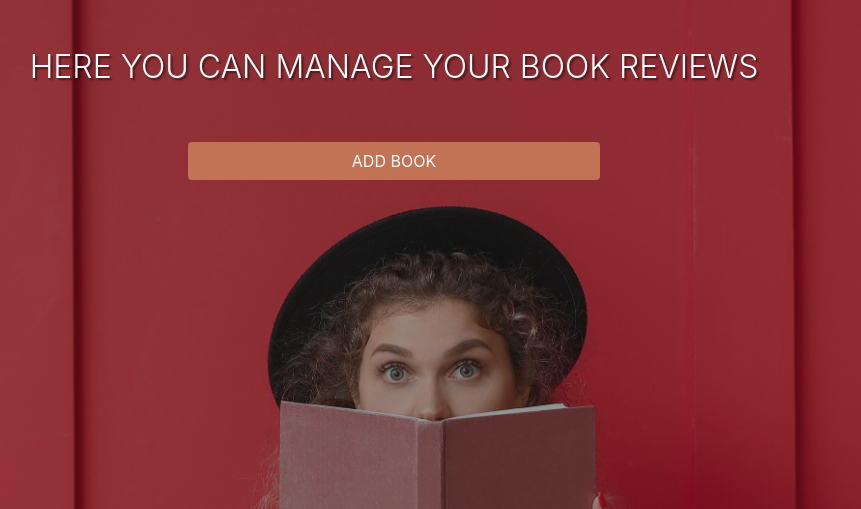
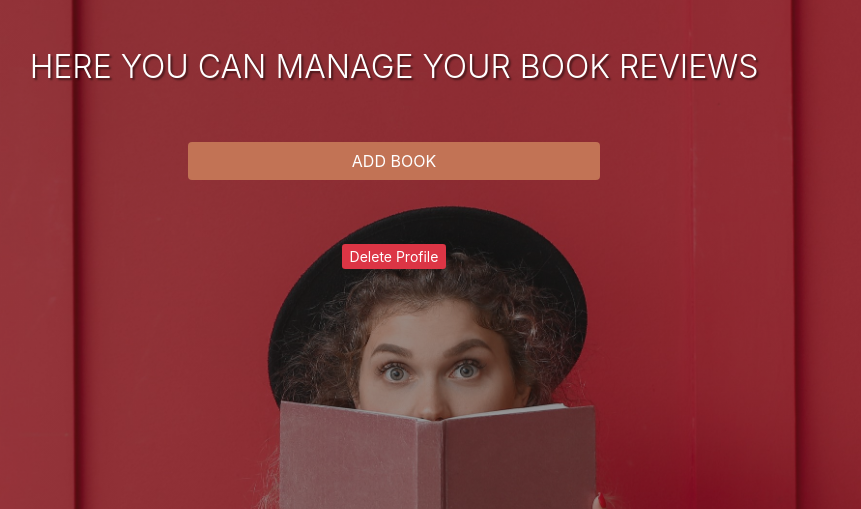
Before and after one commit to DinaPapsujevica/MP3-TheBookClub, a Flask app: page /profile/1 in a window 1280 px wide. Shown: the part 72-581 px from the top of the page, without its empty margins (246-1107 px from the left). Run offline with Flask 2, Linux system fonts and the light colour scheme; the visitor is signed in with stand-in values (Sample User, id 1); a database or web service that is not in the repository returns one stand-in record (values such as "Sample title"); some libraries are stand-ins or nearby versions.

Commit message:
Add Delete profile button to Profile page

```diff
--- a/app.py
+++ b/app.py
@@ -95,7 +95,7 @@ def logout():
 def add_book():
     if request.method == "POST":
         book = {
-           "image": request.form.get("image"),
+           "image_url": request.form.get("image_url"),
            "title": request.form.get("title"),
            "author": request.form.get("author"),
            "category_name": request.form.get("category_name"),
@@ -115,7 +115,7 @@ def add_book():
 def edit_book(book_id):
     if request.method == "POST":
         submit = {
-           "image": request.form.get("image"),
+           "image_url": request.form.get("image_url"),
            "title": request.form.get("title"),
            "author": request.form.get("author"),
            "category_name": request.form.get("category_name"),
--- a/templates/profile.html
+++ b/templates/profile.html
@@ -9,7 +9,6 @@
                 <a href="{{ url_for('add_book') }}" class="btn col-md-6 offset-md-3 text-white text-uppercase mb-3 mt-2">Add Book</a>
             </div>
         </div>
-
         {% for book in books %}
             {% if session.user|lower == book.created_by|lower %}
                 <div class="row mt-5">
@@ -36,8 +35,14 @@
                 </div>
             {% endif %}
         {% endfor %}
+        <div class="row">
+            <div class="col text-center">
+                <a href="#" class=" btn-danger btn-sm">Delete Profile</a>
+            </div>
+        </div>
     </div>
 
 
 
+
 {% endblock %}
```
